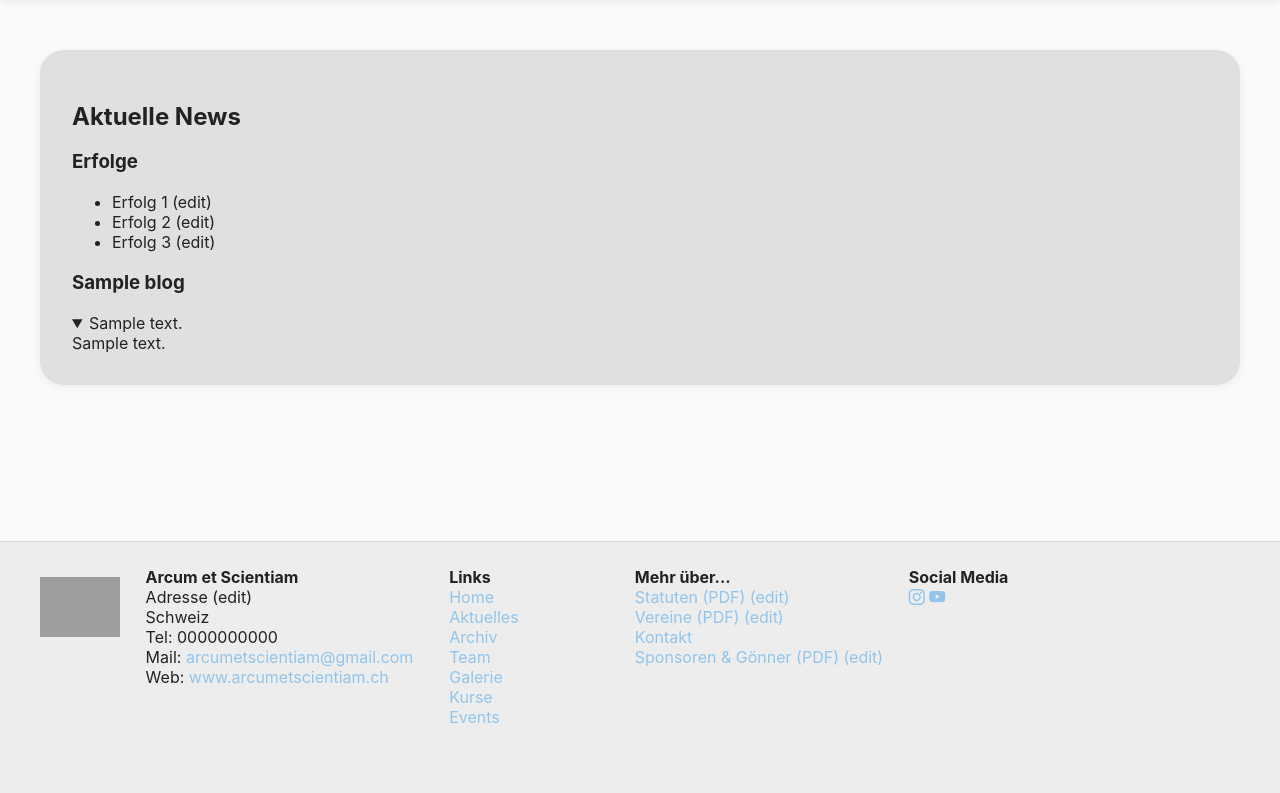
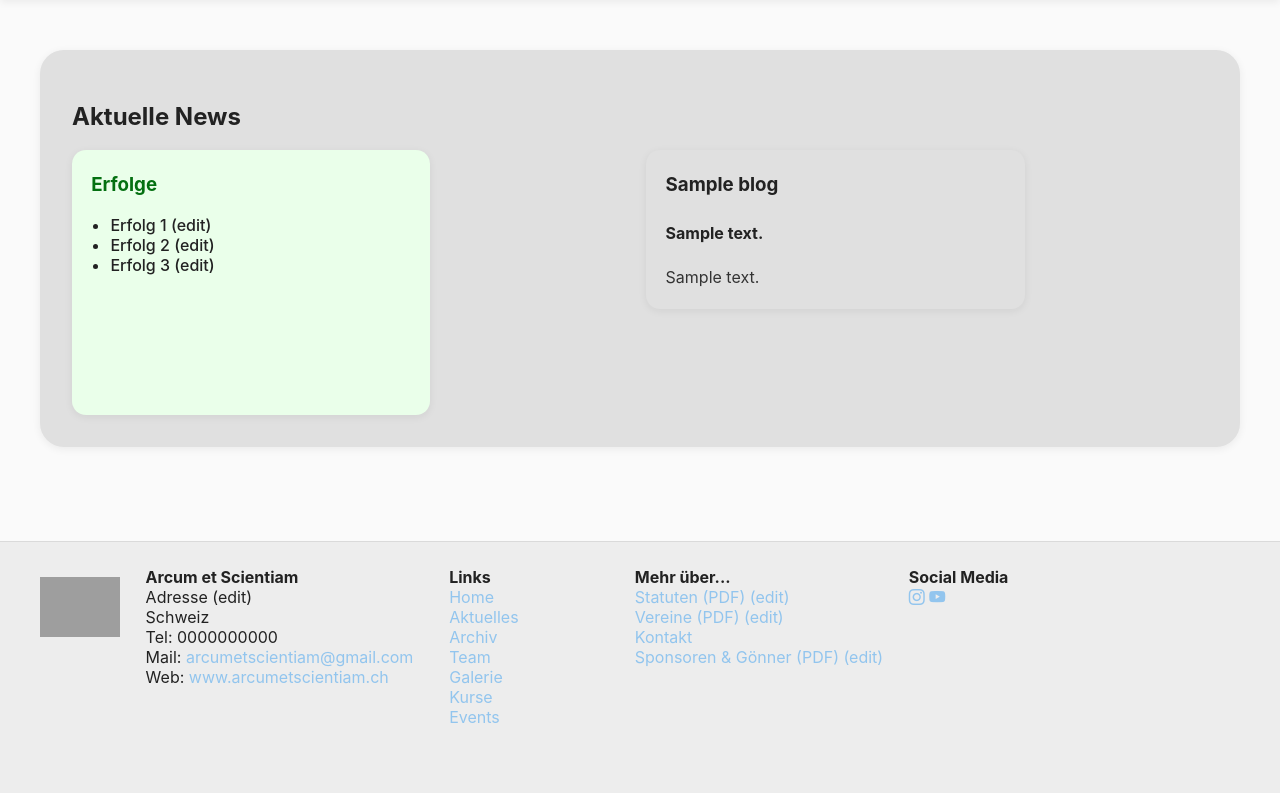
Before and after one commit to R01010010x/aes-site, a Flask app: template templates/news.html in a window 1280 px wide. Shown: the part 97-890 px from the top of the page. Run offline with Flask 3, Linux system fonts and the light colour scheme; the template is opened without the code that fills it: most values are stand-ins (such as "Sample title", 1, 10 or a date in 2020); grey boxes are pictures that could not be loaded.

Commit message:
Update style.css

```diff
--- a/static/css/style.css
+++ b/static/css/style.css
@@ -398,3 +398,91 @@ input, textarea {
     height: 1px;
     overflow: hidden;
 }
+
+/* News collage grid */
+.news-collage-grid {
+    display: grid;
+    grid-template-columns: repeat(auto-fit, minmax(240px, 1fr));
+    gap: 1vw;
+    align-items: flex-start;
+}
+
+.achievements-box {
+    grid-row: 1 / span 2;
+    grid-column: 1 / 1;
+    background: #eaffea;
+    border-radius: 14px;
+    box-shadow: 0 2px 8px #0001;
+    padding: 1.4em 1.2em;
+    min-width: 220px;
+    max-width: 320px;
+    min-height: 220px;
+    font-weight: 500;
+}
+.achievements-box h3 {
+    margin-top: 0;
+    color: #047011;
+}
+.achievements-box ul {
+    margin: 0.7em 0 0 1.2em;
+    padding: 0;
+    list-style: disc;
+}
+
+.blog-collage-item {
+    background: var(--box-bg, #e0e0e0);
+    border-radius: 14px;
+    box-shadow: 0 2px 8px #0001;
+    padding: 1.4em 1.2em;
+    min-width: 180px;
+    max-width: 340px;
+    display: flex;
+    flex-direction: column;
+    justify-content: flex-start;
+    transition: box-shadow 0.2s, background 0.2s;
+    margin-bottom: 0;
+}
+.blog-collage-item:hover {
+    box-shadow: 0 4px 16px #0002;
+    background: #f4faff;
+}
+.blog-collage-item h3 {
+    margin-top: 0;
+}
+.blog-collage-item details summary {
+    cursor: pointer;
+    font-weight: bold;
+    outline: none;
+    list-style: none;
+    padding: 0.5em 0;
+}
+.blog-collage-item details[open] summary .expand-arrow {
+    transform: rotate(90deg);
+}
+.blog-collage-item .expand-arrow {
+    margin-left: 10px;
+    transition: transform 0.2s;
+    font-size: 1.1em;
+}
+.blog-collage-item .blog-full {
+    margin-top: 1em;
+    color: #333;
+    font-weight: normal;
+}
+
+/* for mobile */
+@media (max-width: 900px) {
+    .news-collage-grid {
+        grid-template-columns: 1fr;
+    }
+    .achievements-box {
+        grid-row: auto;
+        grid-column: auto;
+        max-width: 100%;
+        min-width: 0;
+        margin-bottom: 1em;
+    }
+    .blog-collage-item {
+        max-width: 100%;
+    }
+}
```
